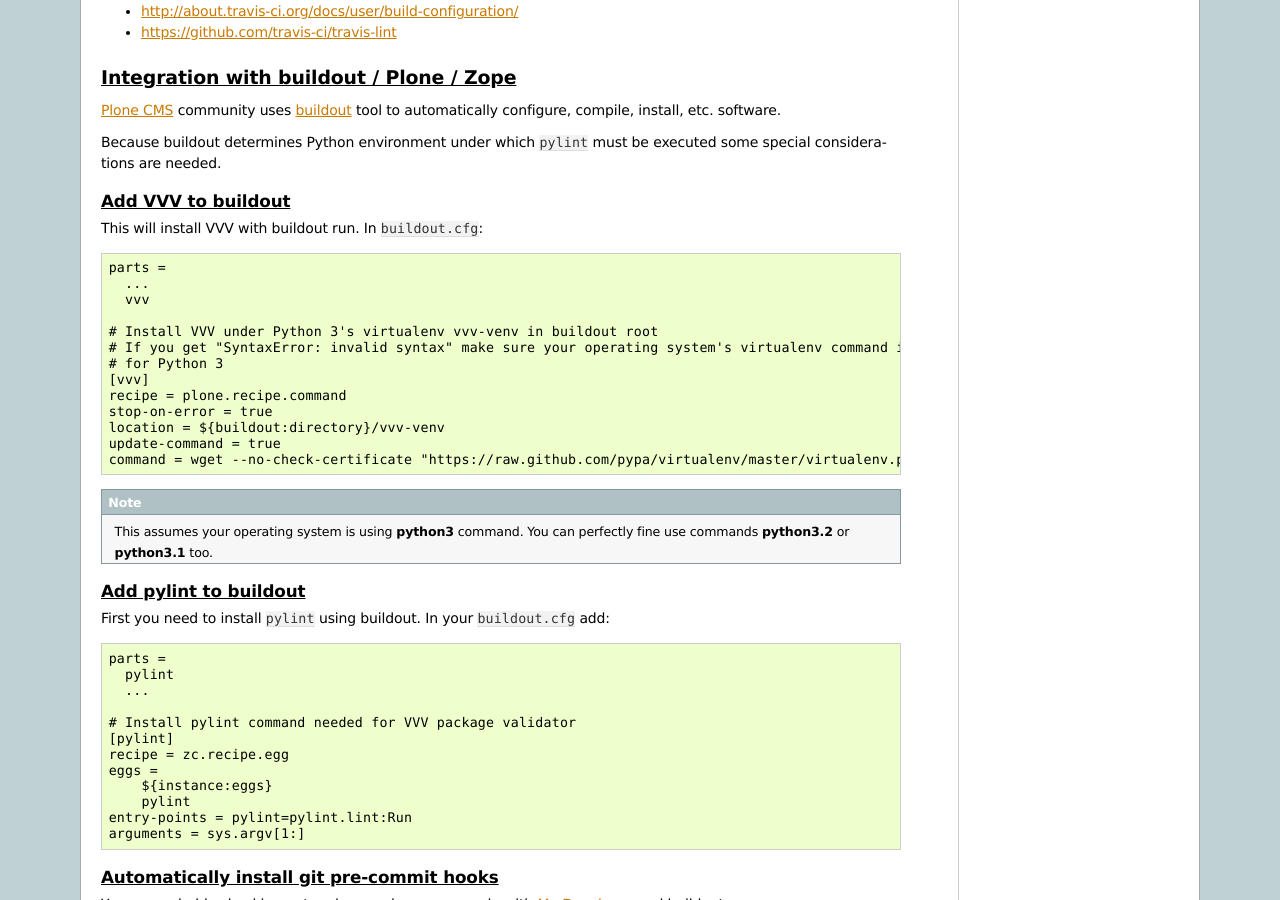
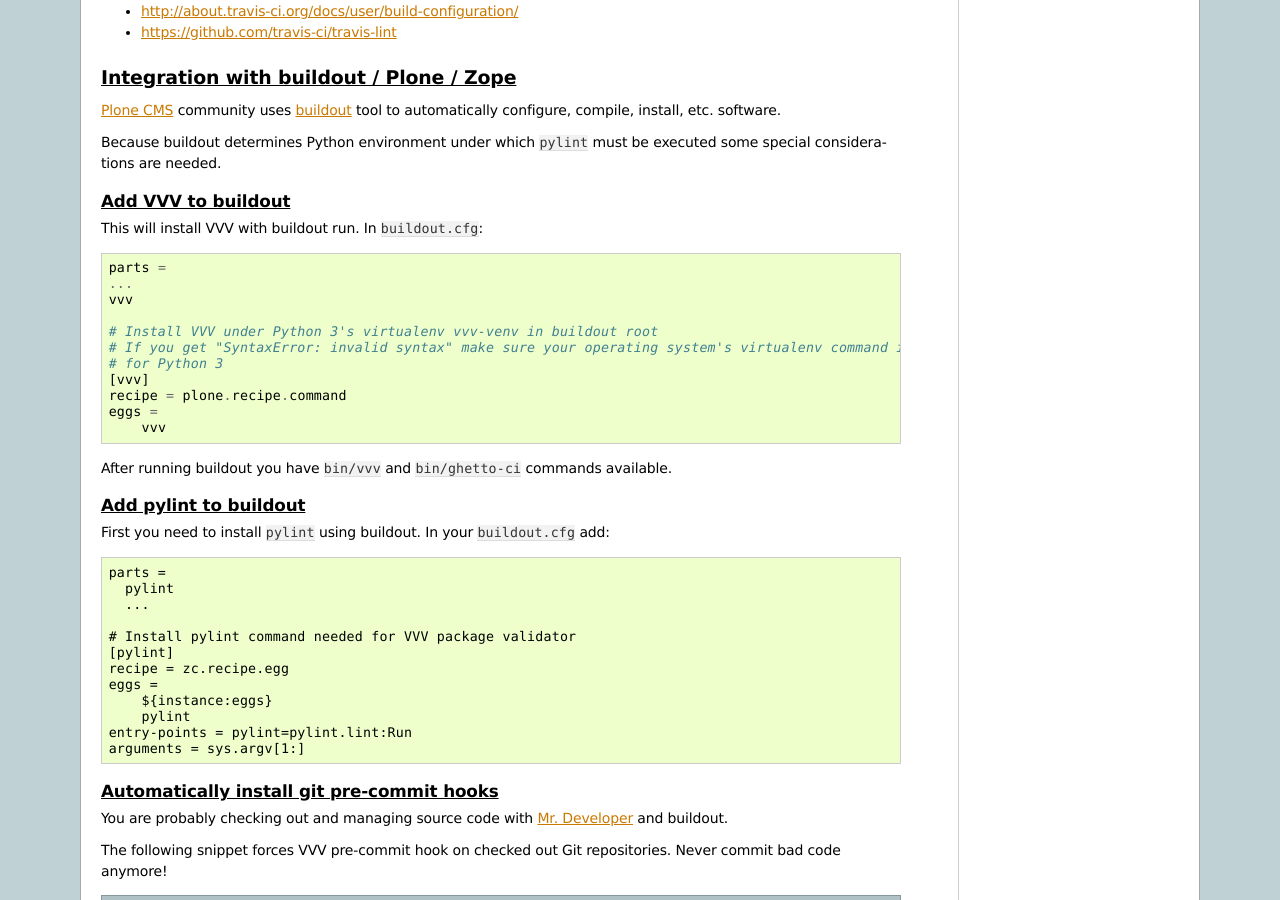
Before and after one commit to miohtama/vvv, a Sphinx documentation site: the page built from docs/source/integration.rst, in a window 1280 px wide and 900 px high, scrolled down 3701 px. Built offline with Sphinx 7.4.7, drawn with Linux system fonts in a browser that asks for light colours.

Commit message:
Updated buildout installation instructions for vvv - now Py2 compatible

```diff
--- a/docs/source/integration.rst
+++ b/docs/source/integration.rst
@@ -238,23 +238,19 @@
 
 This will install VVV with buildout run. In ``buildout.cfg``::
 
-  parts =
+    parts =
     ...
     vvv
 
-  # Install VVV under Python 3's virtualenv vvv-venv in buildout root
-  # If you get "SyntaxError: invalid syntax" make sure your operating system's virtualenv command is up-to-date
-  # for Python 3
-  [vvv]
-  recipe = plone.recipe.command
-  stop-on-error = true
-  location = ${buildout:directory}/vvv-venv
-  update-command = true
-  command = wget --no-check-certificate "https://raw.github.com/pypa/virtualenv/master/virtualenv.py" && python3 virtualenv.py -p python3 vvv-venv && . ./vvv-venv/bin/activate && pip install vvv
+    # Install VVV under Python 3's virtualenv vvv-venv in buildout root
+    # If you get "SyntaxError: invalid syntax" make sure your operating system's virtualenv command is up-to-date
+    # for Python 3
+    [vvv]
+    recipe = plone.recipe.command
+    eggs =
+        vvv
 
-.. note ::
-
-     This assumes your operating system is using **python3** command. You can perfectly fine use commands **python3.2** or **python3.1** too.
+After running buildout you have ``bin/vvv`` and ``bin/ghetto-ci`` commands available.
 
 Add pylint to buildout
 ------------------------
--- /dev/null
+++ b/setup.cfg
@@ -0,0 +1 @@
+[easy_install]
```
